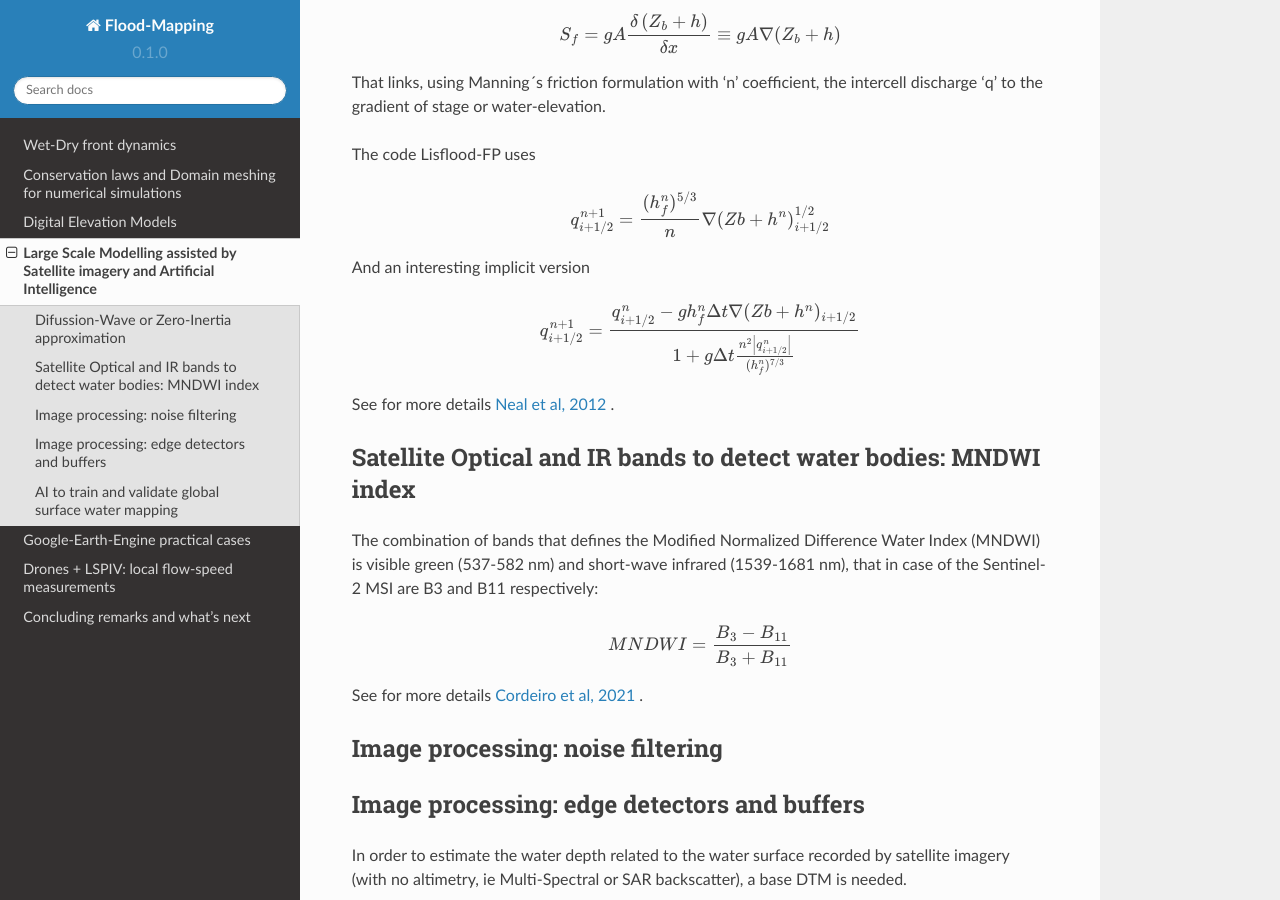
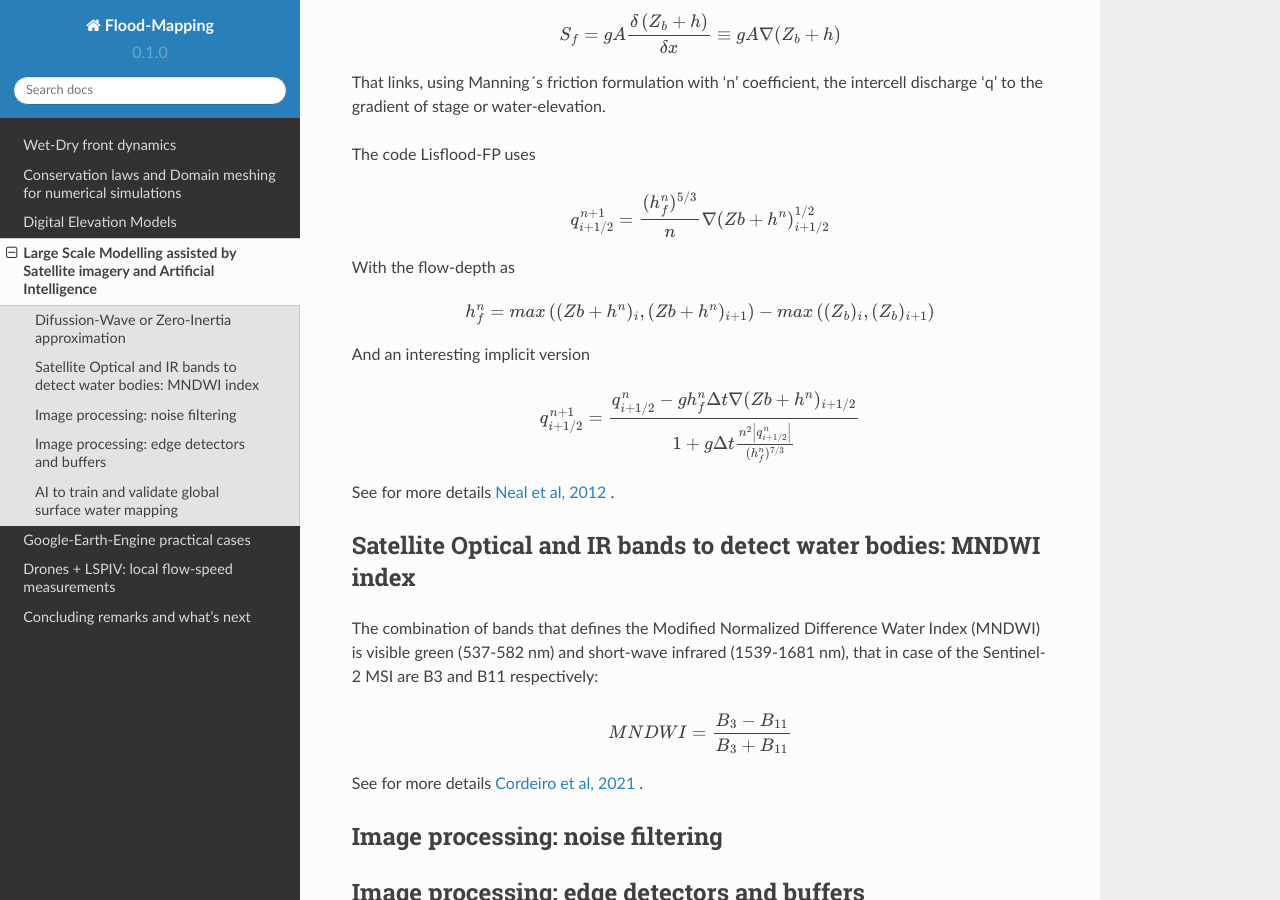
Before and after one commit to ivillamadrid/FloodMapping, a Sphinx documentation site: the page built from docs/source/lsm.rst, in a window 1280 px wide and 900 px high, scrolled down 766 px. Built offline with Sphinx 7.4.7 and the Read the Docs theme 2.0.0, drawn with Linux system fonts in a browser that asks for light colours.

Commit message:
Update lsm.rst

```diff
--- a/docs/source/lsm.rst
+++ b/docs/source/lsm.rst
@@ -37,11 +37,19 @@ The code Lisflood-FP uses
 
  q^{n+1}_{i+1/2} =  \frac{(h^n_f)^{5/3}}{n} \nabla(Zb+h^n)^{1/2}_{i+1/2}
 
+
+With the flow-depth  as
+
+.. math::
+
+ h^n_f=max \left( (Zb+h^n)_i, (Zb+h^n)_{i+1}\right)-max \left((Z_b)_i, (Z_b)_{i+1} \right)
+
 And an interesting implicit version
 
 .. math::
 
  q^{n+1}_{i+1/2} =  \frac{q^n_{i+1/2} -g h^n_f \Delta t \nabla(Zb+h^n)_{i+1/2}}{1+g \Delta t \frac{n^2  \left|q^n_{i+1/2}\right|}{(h^n_f)^{7/3}}}
+
 
 
 See for more details `Neal et al, 2012`_ .
```
